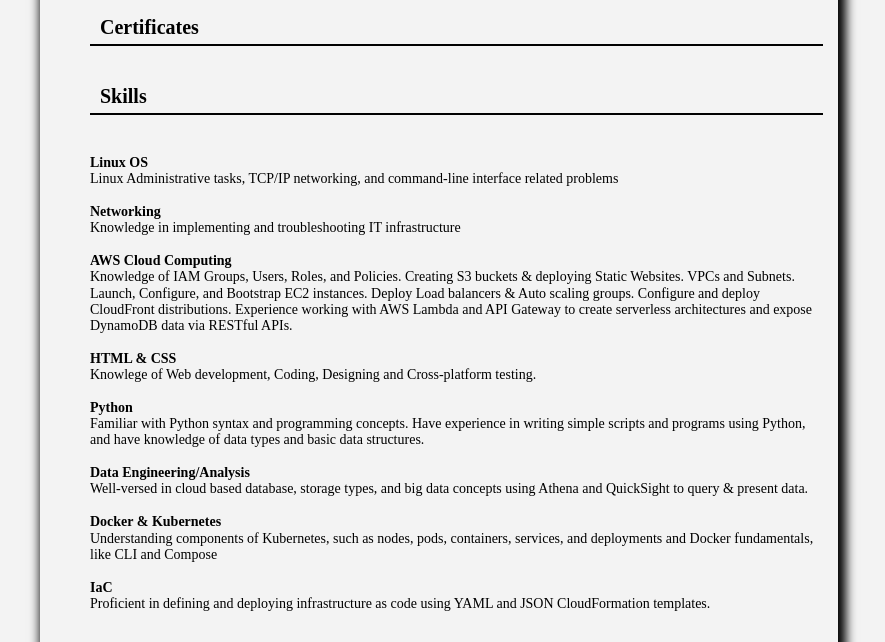
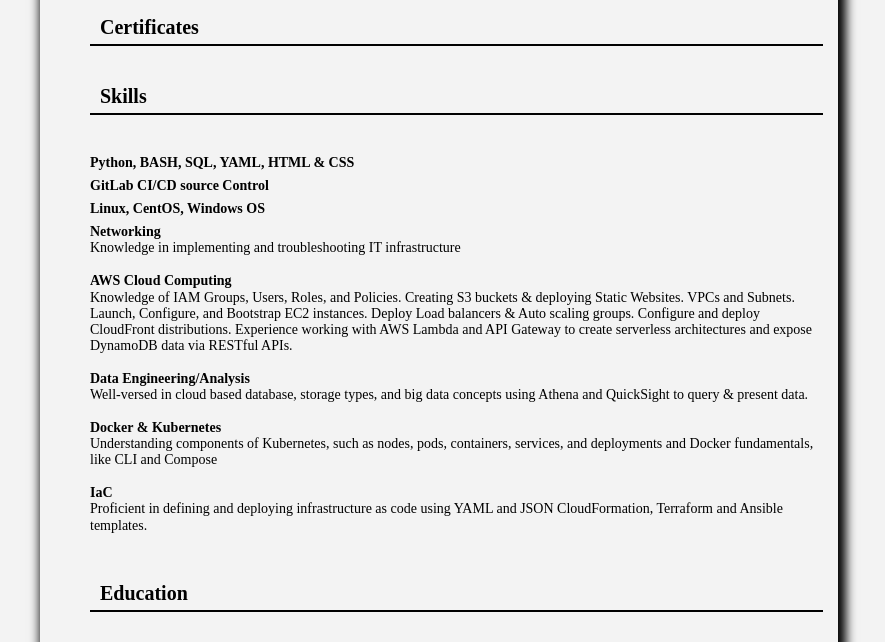
Before and after one commit to abdelmoneimnour24/serverless-cloud-resume-challenge-nour, a plain HTML site: page serverless-resume-challenge/myresumesite/index.html in a window 1280 px wide. Shown: the part 281-923 px from the top of the page, without its empty margins (201-1086 px from the left). Drawn offline with nearby package versions, Linux system fonts and the light colour scheme; no server answers; a script that the page names is missing.

Commit message:
Update index.html

```diff
--- a/serverless-resume-challenge/myresumesite/index.html
+++ b/serverless-resume-challenge/myresumesite/index.html
@@ -41,20 +41,17 @@
                 <h5 id="Titles"> Skills </h5>
 
 
-                            <h7 id="EducationTitles">Linux OS</h7>
-                                <p id="Educationp">Linux Administrative tasks, TCP/IP networking, and command-line interface related problems</p>
+                            <h7 id="EducationTitles">Python, BASH, SQL, YAML, HTML & CSS</h7>
+
+                            <h7 id="EducationTitles">GitLab CI/CD source Control</h7>
+
+                            <h7 id="EducationTitles">Linux, CentOS, Windows OS</h7>
 
                             <h7 id="EducationTitles">Networking</h7>
                                 <p id="Educationp">Knowledge in implementing and troubleshooting IT infrastructure</p>
 
                             <h7 id="EducationTitles">AWS Cloud Computing</h7>
                                 <p id="Educationp">Knowledge of IAM Groups, Users, Roles, and Policies. Creating S3 buckets & deploying Static Websites. VPCs and Subnets. Launch, Configure, and Bootstrap EC2 instances. Deploy Load balancers & Auto scaling groups. Configure and deploy CloudFront distributions. Experience working with AWS Lambda and API Gateway to create serverless architectures and expose DynamoDB data via RESTful APIs.</p>
-
-                            <h7 id="EducationTitles">HTML & CSS</h7>
-                                <p id="Educationp"> Knowlege of Web development, Coding, Designing and Cross-platform testing.</p>
-
-                            <h7 id="EducationTitles">Python</h7>
-                                <p id="Educationp">Familiar with Python syntax and programming concepts. Have experience in writing simple scripts and programs using Python, and have knowledge of data types and basic data structures.</p>
 
                             <h7 id="EducationTitles">Data Engineering/Analysis</h7>
                                 <p id="Educationp">Well-versed in cloud based database, storage types, and big data concepts using Athena and QuickSight to query & present data.</p>
@@ -63,7 +60,7 @@
                                 <p id="Educationp">Understanding components of Kubernetes, such as nodes, pods, containers, services, and deployments and Docker fundamentals, like CLI and Compose</p>
 
                             <h7 id="EducationTitles">IaC</h7>
-                                <p id="Educationp">Proficient in defining and deploying infrastructure as code using YAML and JSON CloudFormation templates.</p>
+                                <p id="Educationp">Proficient in defining and deploying infrastructure as code using YAML and JSON CloudFormation, Terraform and Ansible templates.</p>
 
         </div> <!--Skills End-->
         <div class="Titlestab"> <!--Education Start-->
```
